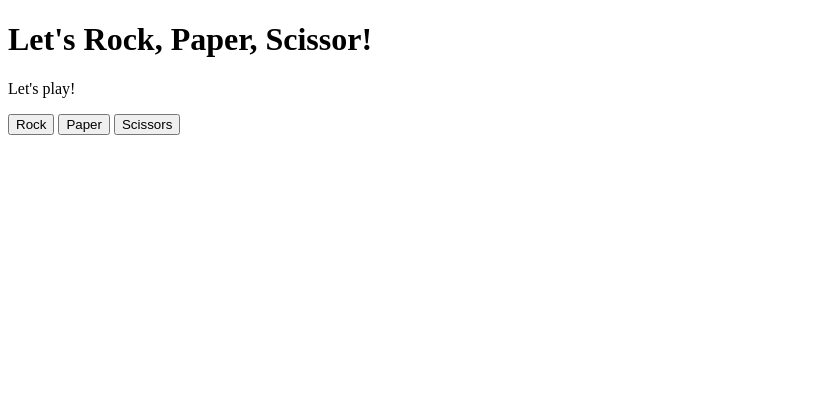
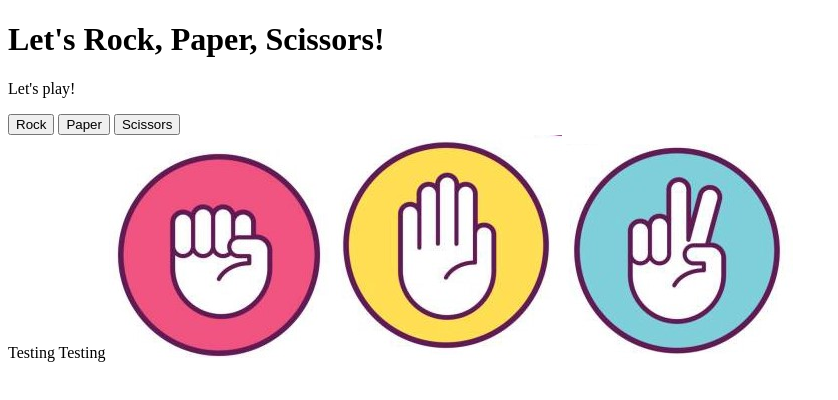
Before and after one commit to MishaLea/r-p-s, a plain HTML site: page index.html in a window 1280 px wide. Shown: the whole page, without its empty margins (0-838 px from the left). Drawn offline with Linux system fonts and the light colour scheme.

Commit message:
add images and boxes

```diff
--- a/index.html
+++ b/index.html
@@ -19,7 +19,7 @@
 
 <body>
     <header>
-    <h1 class="heading"> Let's Rock, Paper, Scissor! </h1>
+    <h1 class="heading"> Let's Rock, Paper, Scissors! </h1>
 </header>
 
     <!-- This is the main game area, the class names from the 'project scope' video have been used -->
@@ -35,12 +35,14 @@
         <button Fira-sans="Rock" data-choice="0" class="choice">Rock</button>
         <button Fira-sans="Paper" data-choice="1" class="choice">Paper</button>
         <button Fira-sans="Scissors" data-choice="2" class="choice">Scissors</button>
-
     </div>
 
     <div class="play-area">
-
-
+        <box class="box1">Testing</box> <box class="box2">Testing</box>
+        <!-- images copied from google - created by: Mary dela Cruz-->
+        <img src="/assets/images/rock.jpg" alt="rock-image">
+        <img src="/assets/images/paper.jpg" alt="paper-image">
+        <img src="/assets/images/scissors.jpg" alt="scissors-image">
     </div>
 
     <div class="score-area">
```
Also changed, not shown: assets/images/paper.jpg (added), assets/images/rock.jpg (added), assets/images/scissors.jpg (added).
